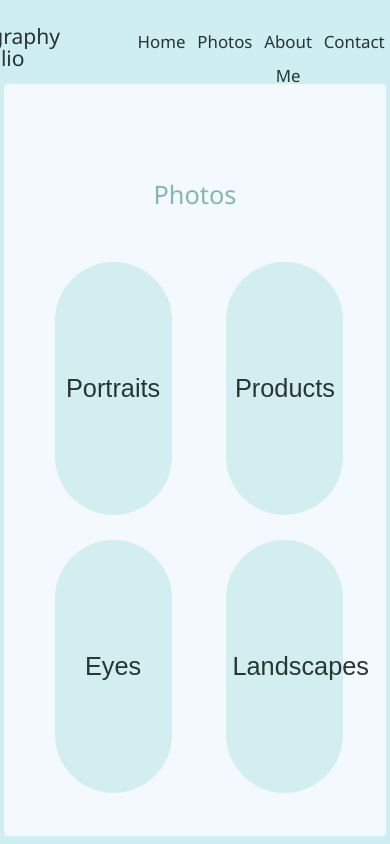
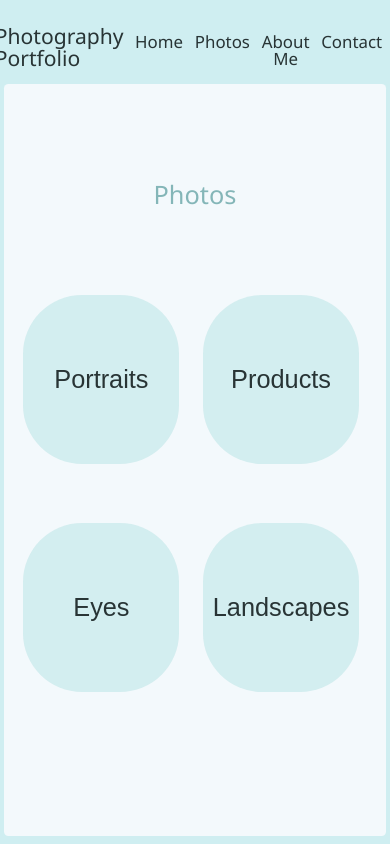
Before and after one commit to QCreates/qcreates.github.io, a plain HTML site: page Photos/photos.html in a window 390 px wide. Drawn offline with Linux system fonts and the light colour scheme.

Commit message:
Updated phone UI

```diff
--- a/CS-III/Styles/index.css
+++ b/CS-III/Styles/index.css
@@ -243,12 +243,15 @@ h1{
 
     /* BUTTONS */
     .tablink{
-        width: 15vw;
+        width: 22vw;
         font-size: 2vh;
+        justify-content: center;
+        margin-top: 2vh;
+        line-height: 2vh;
     }.homelink{
         font-size: 2.5vh;
-        margin-right: .1vw;
-        width: 25.9vw;
+        margin-right: 1vw;
+        width: 9vw;
         border-radius: 1vh;
         background-color: #00000000;
         justify-content: center;
@@ -265,7 +268,7 @@ h1{
         display: none;
     }
 
-     #contact{
+    #contact{
         display: block;
         margin-top: 25vh;
     } .contact_container{
@@ -282,4 +285,15 @@ h1{
         margin-top: 30vh;
     }
 
+
+    .essayContainer{
+        margin-left: 5vw;
+        margin-top: 7vh;
+        width: 40vw;
+        height: 20vh;
+        background-color: #9ed9db60;
+        border-radius: 7vh;
+        border: none;
+    }
+
 }
```
Also changed, not shown: Photos/Landscape/Misc.html (+8 -4 lines), Photos/Product/Product.html (+8 -0 lines).
